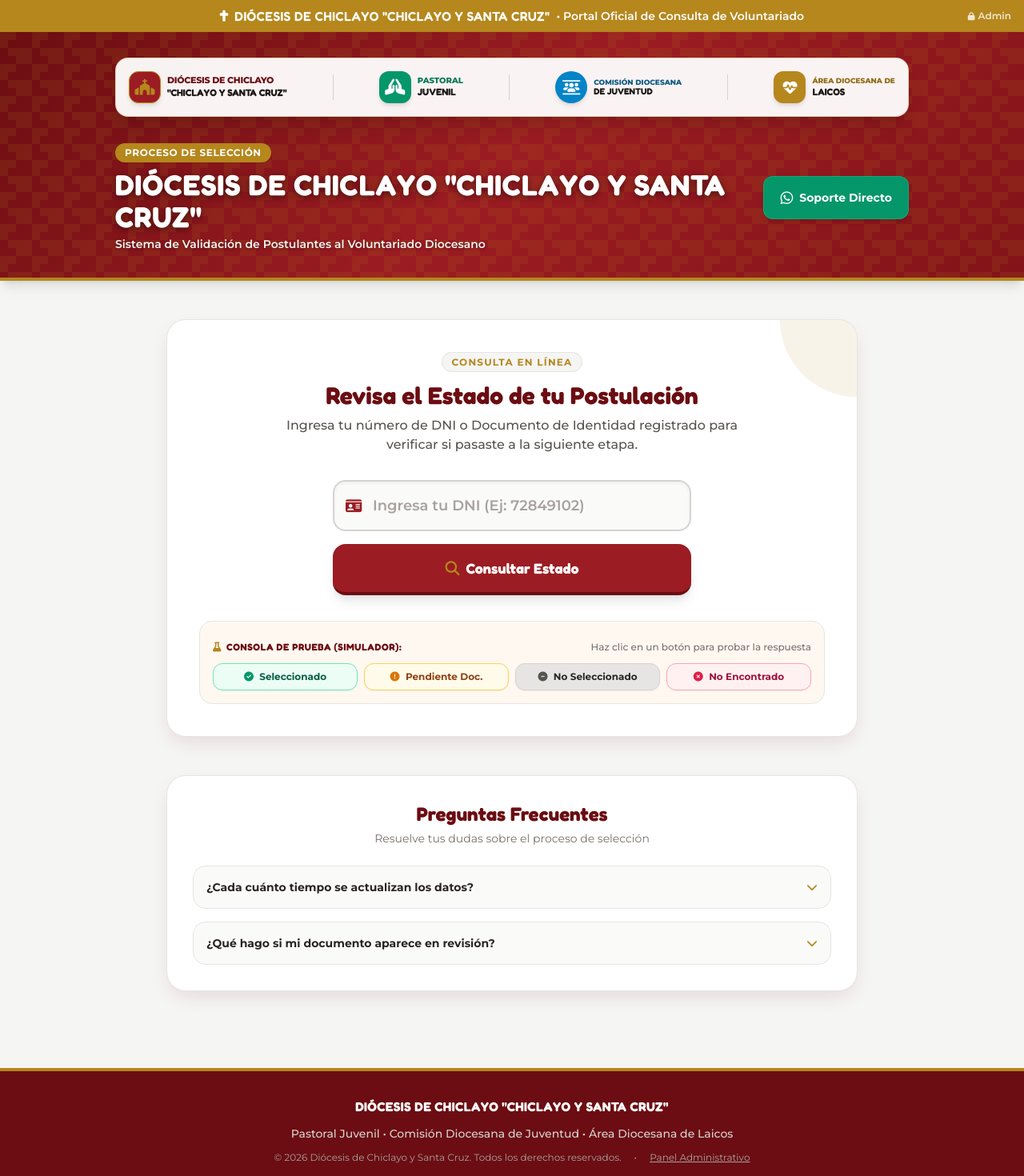
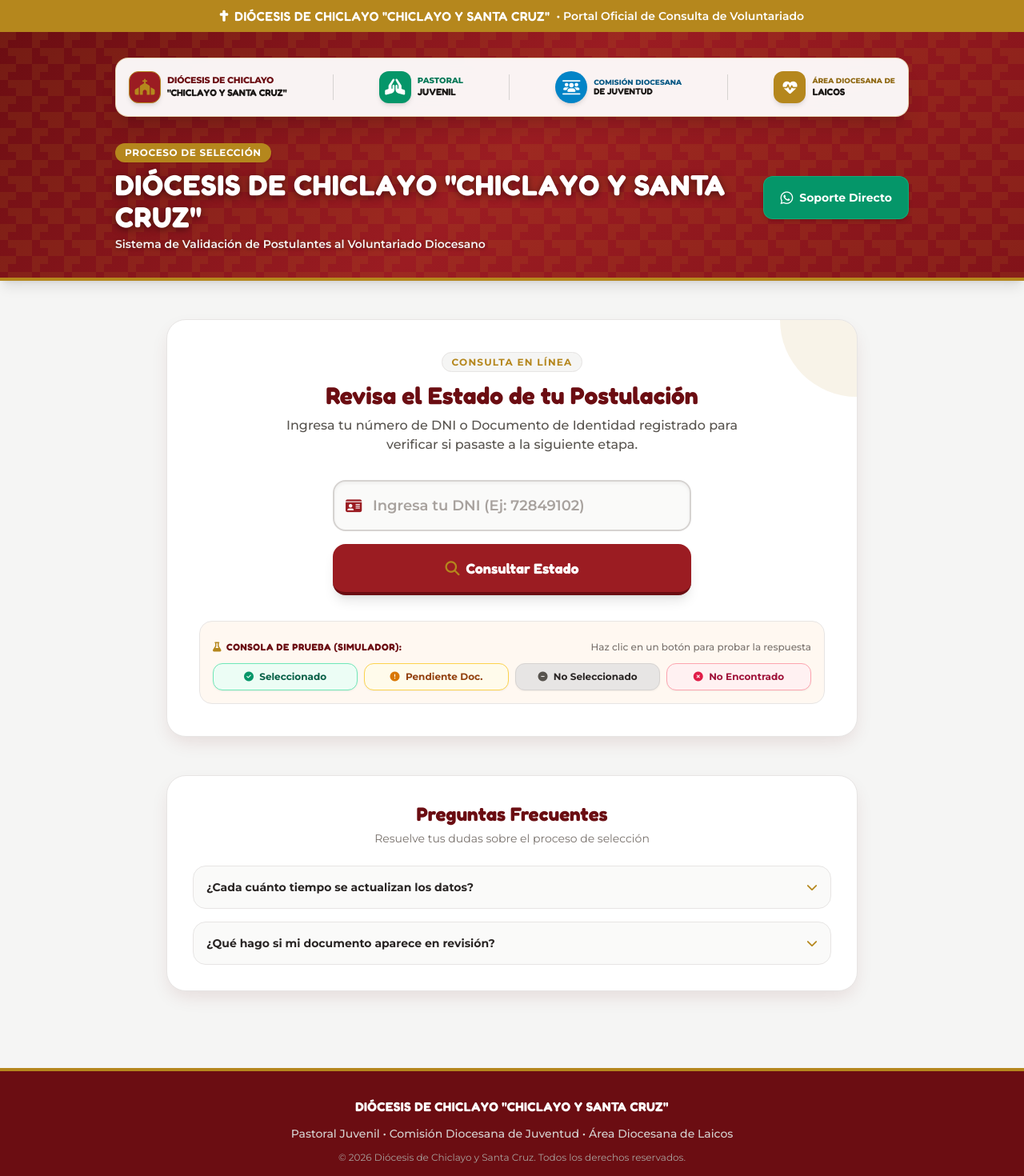
Before and after one commit to danielherrera99/voluntarios-web, a React (Vite) app: page / in a window 1280 px wide. Shown: the top 1470 px of the page at 80% size. Built offline with nearby package versions, Linux system fonts and the light colour scheme; no server answers.

Commit message:
feat: remover accesos visibles al panel administrativo

```diff
--- a/src/pages/ConsultaVoluntariado.jsx
+++ b/src/pages/ConsultaVoluntariado.jsx
@@ -1,5 +1,4 @@
 import React, { useState } from 'react';
-import { Link } from 'react-router-dom';
 import { supabase } from '../supabase';
 
 // Base de datos de prueba / demo institucional
@@ -121,20 +120,10 @@ export default function ConsultaVoluntariado() {
     <div className="font-sans antialiased text-stone-800 min-h-screen flex flex-col justify-between bg-stone-100 selection:bg-diocesis-mustard selection:text-white">
 
       {/* BARRA SUPERIOR INSTITUCIONAL */}
-      <div className="bg-diocesis-mustard text-white px-4 py-2 text-xs md:text-sm font-semibold text-center flex items-center justify-center gap-2 shadow-sm relative">
+      <div className="bg-diocesis-mustard text-white px-4 py-2 text-xs md:text-sm font-semibold text-center flex items-center justify-center gap-2 shadow-sm">
         <i className="fa-solid fa-cross"></i>
         <span className="font-title tracking-wide text-sm md:text-base">DIÓCESIS DE CHICLAYO "CHICLAYO Y SANTA CRUZ"</span>
         <span className="hidden md:inline">• Portal Oficial de Consulta de Voluntariado</span>
-
-        {/* Acceso discreto a Administradores */}
-        <Link
-          to="/login"
-          title="Acceso administrativo"
-          className="absolute right-4 text-white/80 hover:text-white transition flex items-center gap-1 text-xs"
-        >
-          <i className="fa-solid fa-lock text-[10px]"></i>
-          <span className="hidden sm:inline">Admin</span>
-        </Link>
       </div>
 
       {/* CABECERA CON LOGOS OFICIALES */}
@@ -534,11 +523,9 @@ export default function ConsultaVoluntariado() {
           <p className="text-stone-300 font-medium">
             Pastoral Juvenil • Comisión Diocesana de Juventud • Área Diocesana de Laicos
           </p>
-          <div className="flex items-center justify-center gap-4 text-stone-400 text-xs">
-            <span>© {new Date().getFullYear()} Diócesis de Chiclayo y Santa Cruz. Todos los derechos reservados.</span>
-            <span>•</span>
-            <Link to="/login" className="hover:text-diocesis-mustard transition underline">Panel Administrativo</Link>
-          </div>
+          <p className="text-stone-400 text-xs">
+            © {new Date().getFullYear()} Diócesis de Chiclayo y Santa Cruz. Todos los derechos reservados.
+          </p>
         </div>
       </footer>
 
```
